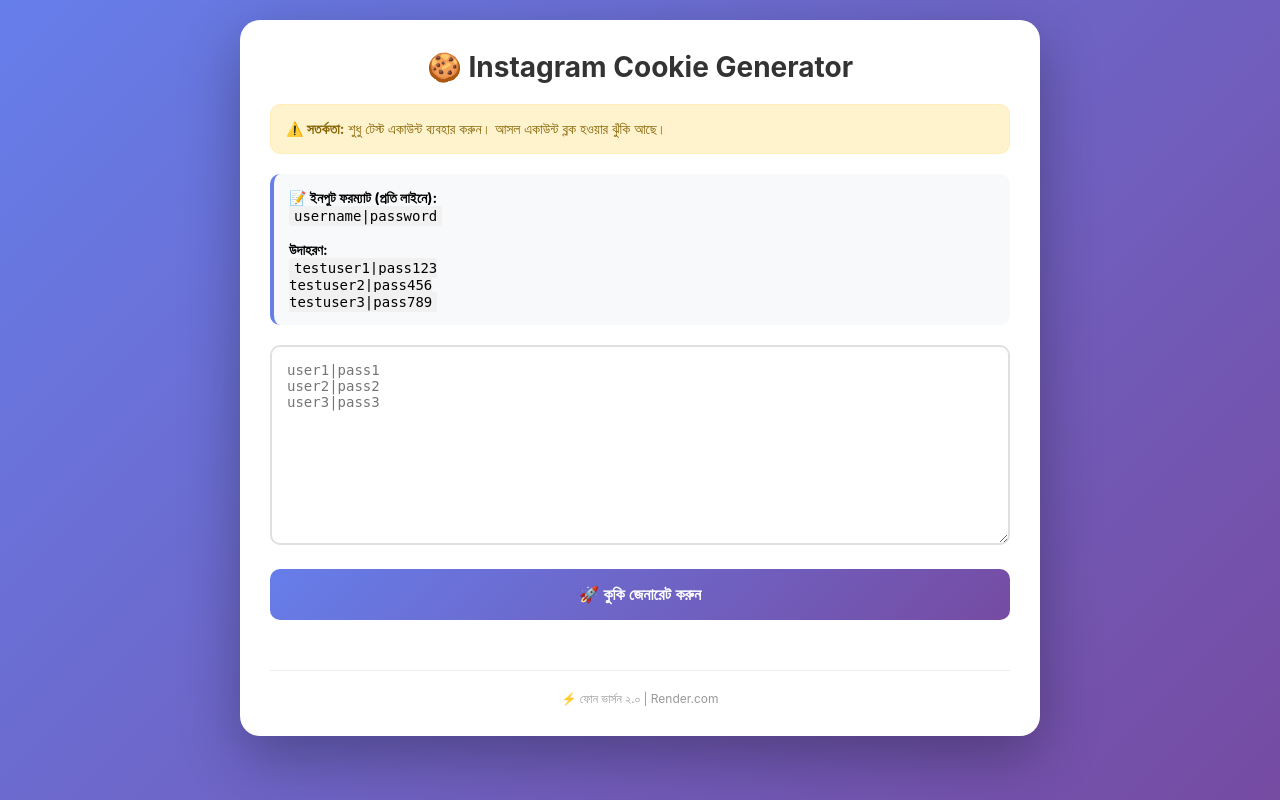
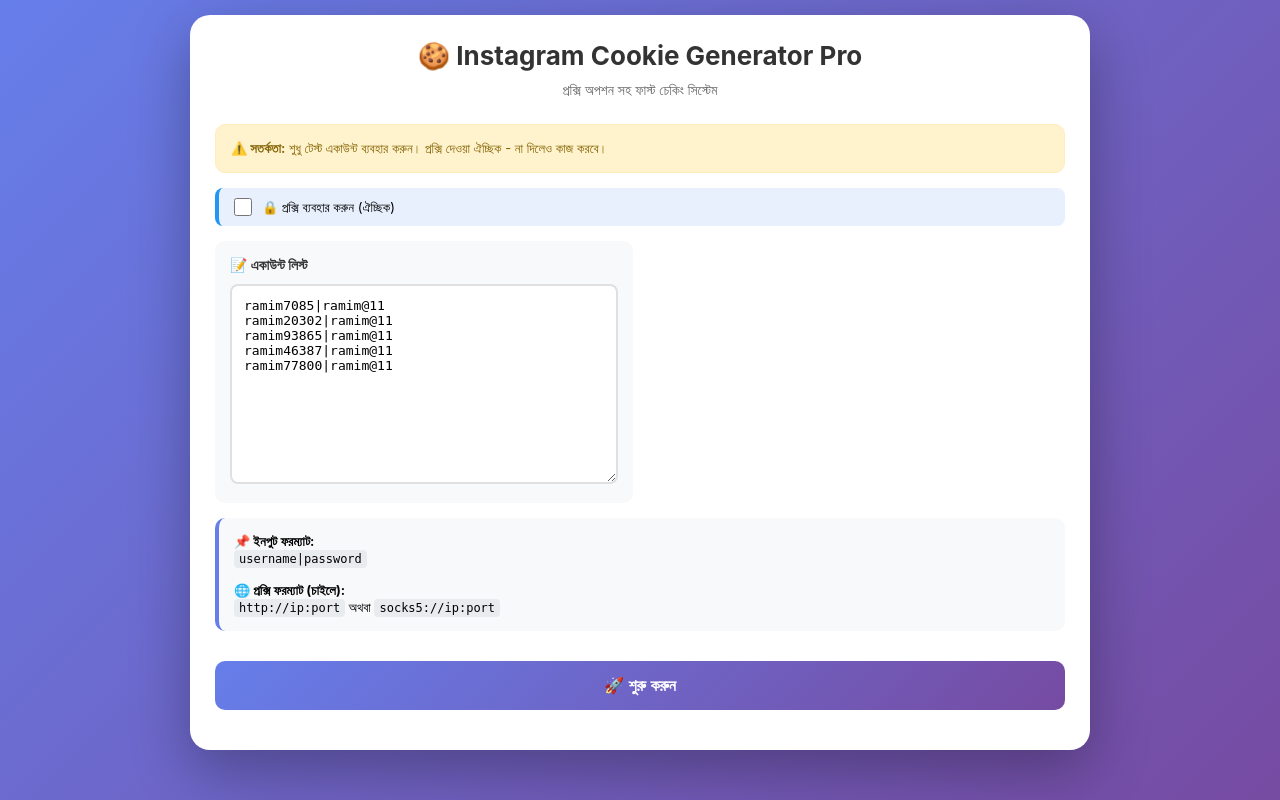
Before and after one commit to phdidea99-sys/insta-cookie-generator, a Flask app: page / in a window 1280 px wide. Run offline with Flask 3, Linux system fonts and the light colour scheme.

Commit message:
Update index.html

```diff
--- a/templates/index.html
+++ b/templates/index.html
@@ -3,7 +3,7 @@
 <head>
     <meta charset="UTF-8">
     <meta name="viewport" content="width=device-width, initial-scale=1.0">
-    <title>Insta Cookie Generator</title>
+    <title>Insta Cookie Generator Pro</title>
     <style>
         * {
             margin: 0;
@@ -14,21 +14,189 @@
             font-family: -apple-system, BlinkMacSystemFont, 'Segoe UI', Roboto, sans-serif;
             background: linear-gradient(135deg, #667eea 0%, #764ba2 100%);
             min-height: 100vh;
-            padding: 20px;
+            padding: 15px;
         }
         .container {
-            max-width: 800px;
+            max-width: 900px;
             margin: 0 auto;
             background: white;
             border-radius: 20px;
-            padding: 30px;
+            padding: 25px;
             box-shadow: 0 20px 60px rgba(0,0,0,0.3);
         }
         h1 {
             text-align: center;
             color: #333;
+            margin-bottom: 10px;
+            font-size: 26px;
+        }
+        .subtitle {
+            text-align: center;
+            color: #666;
+            margin-bottom: 25px;
+            font-size: 14px;
+        }
+        .stats-container {
+            display: grid;
+            grid-template-columns: repeat(auto-fit, minmax(150px, 1fr));
+            gap: 10px;
             margin-bottom: 20px;
-            font-size: 28px;
+        }
+        .stat-card {
+            background: #f8f9fa;
+            border-radius: 10px;
+            padding: 15px;
+            text-align: center;
+            border-left: 4px solid;
+        }
+        .stat-good { border-color: #28a745; }
+        .stat-2fa { border-color: #ffc107; }
+        .stat-challenge { border-color: #17a2b8; }
+        .stat-bad { border-color: #dc3545; }
+        .stat-error { border-color: #6c757d; }
+
+        .stat-number {
+            font-size: 24px;
+            font-weight: bold;
+            margin: 5px 0;
+        }
+        .stat-label {
+            font-size: 12px;
+            color: #666;
+        }
+        .input-section {
+            display: grid;
+            grid-template-columns: 1fr 1fr;
+            gap: 15px;
+            margin-bottom: 15px;
+        }
+        .input-group {
+            background: #f8f9fa;
+            border-radius: 10px;
+            padding: 15px;
+        }
+        .input-group h3 {
+            font-size: 14px;
+            margin-bottom: 10px;
+            color: #333;
+            display: flex;
+            align-items: center;
+            gap: 5px;
+        }
+        textarea {
+            width: 100%;
+            height: 200px;
+            padding: 12px;
+            border: 2px solid #e0e0e0;
+            border-radius: 8px;
+            font-family: monospace;
+            font-size: 13px;
+            resize: vertical;
+            background: white;
+        }
+        textarea:focus {
+            outline: none;
+            border-color: #667eea;
+        }
+        .proxy-option {
+            background: #e8f0fe;
+            border-left: 4px solid #2196f3;
+            padding: 10px 15px;
+            border-radius: 8px;
+            margin-bottom: 15px;
+            font-size: 13px;
+            display: flex;
+            align-items: center;
+            gap: 10px;
+        }
+        .proxy-option input[type="checkbox"] {
+            width: 18px;
+            height: 18px;
+        }
+        .example {
+            background: #f8f9fa;
+            border-left: 4px solid #667eea;
+            padding: 15px;
+            border-radius: 10px;
+            margin-bottom: 15px;
+            font-size: 13px;
+        }
+        .example code {
+            background: #e9ecef;
+            padding: 2px 5px;
+            border-radius: 4px;
+            font-size: 12px;
+        }
+        button {
+            width: 100%;
+            padding: 15px;
+            background: linear-gradient(135deg, #667eea 0%, #764ba2 100%);
+            color: white;
+            border: none;
+            border-radius: 10px;
+            font-size: 16px;
+            font-weight: 600;
+            cursor: pointer;
+            margin: 15px 0;
+        }
+        button:disabled {
+            opacity: 0.5;
+            cursor: not-allowed;
+        }
+        .progress-container {
+            background: #f8f9fa;
+            padding: 15px;
+            border-radius: 10px;
+            margin: 15px 0;
+            display: none;
+        }
+        .progress-bar {
+            width: 100%;
+            height: 25px;
+            background: #e9ecef;
+            border-radius: 12px;
+            overflow: hidden;
+        }
+        .progress-fill {
+            height: 100%;
+            background: linear-gradient(90deg, #4CAF50, #45a049);
+            width: 0%;
+            transition: width 0.3s;
+        }
+        .status-text {
+            text-align: center;
+            margin: 10px 0;
+            color: #666;
+        }
+        .download-section {
+            margin-top: 20px;
+            display: none;
+        }
+        .download-grid {
+            display: grid;
+            grid-template-columns: repeat(auto-fit, minmax(160px, 1fr));
+            gap: 10px;
+            margin-top: 15px;
+        }
+        .download-btn {
+            padding: 12px;
+            border: none;
+            border-radius: 8px;
+            color: white;
+            font-weight: 600;
+            cursor: pointer;
+            font-size: 14px;
+        }
+        .btn-good { background: #28a745; }
+        .btn-2fa { background: #ffc107; color: #333; }
+        .btn-challenge { background: #17a2b8; }
+        .btn-bad { background: #dc3545; }
+        .btn-error { background: #6c757d; }
+        .btn-all { background: #007bff; }
+        .info-text {
+            font-size: 12px;
+            color: #666;
+            margin-top: 5px;
         }
         .warning {
             background: #fff3cd;
@@ -36,264 +204,214 @@
             color: #856404;
             padding: 15px;
             border-radius: 10px;
-            margin-bottom: 20px;
-            font-size: 14px;
-        }
-        .example {
-            background: #f8f9fa;
-            border-left: 4px solid #667eea;
-            padding: 15px;
-            border-radius: 10px;
-            margin-bottom: 20px;
-            font-size: 14px;
-        }
-        textarea {
-            width: 100%;
-            height: 200px;
-            padding: 15px;
-            border: 2px solid #e0e0e0;
-            border-radius: 10px;
-            font-family: monospace;
-            font-size: 14px;
-            margin-bottom: 20px;
-            resize: vertical;
-        }
-        textarea:focus {
-            outline: none;
-            border-color: #667eea;
-        }
-        button {
-            width: 100%;
-            padding: 16px;
-            background: linear-gradient(135deg, #667eea 0%, #764ba2 100%);
-            color: white;
-            border: none;
-            border-radius: 10px;
-            font-size: 16px;
-            font-weight: 600;
-            cursor: pointer;
-            margin-bottom: 20px;
-            transition: transform 0.2s;
-        }
-        button:hover {
-            transform: translateY(-2px);
-        }
-        button:disabled {
-            opacity: 0.5;
-            cursor: not-allowed;
-            transform: none;
-        }
-        .progress-container {
-            margin-top: 20px;
-            display: none;
-            width: 100%;
-        }
-        .progress-bar {
-            width: 100%;
-            height: 20px;
-            background: #f0f0f0;
-            border-radius: 10px;
-            overflow: hidden;
-            margin-bottom: 10px;
-        }
-        .progress-fill {
-            height: 100%;
-            background: linear-gradient(90deg, #4CAF50, #45a049);
-            width: 0%;
-            transition: width 0.3s;
-            border-radius: 10px;
-        }
-        .status {
-            text-align: center;
-            margin: 10px 0;
-            color: #666;
-            font-size: 14px;
-        }
-        .download-btn {
-            background: #4CAF50;
-            display: none;
-            margin-top: 20px;
-        }
-        .download-btn:hover {
-            background: #45a049;
-        }
-        .footer {
-            text-align: center;
-            color: #999;
-            font-size: 12px;
-            margin-top: 30px;
-            border-top: 1px solid #eee;
-            padding-top: 20px;
-        }
-        code {
-            background: #f1f1f1;
-            padding: 2px 5px;
-            border-radius: 3px;
-            font-family: monospace;
-        }
-        .error-message {
-            color: #dc3545;
-            text-align: center;
-            margin: 10px 0;
-            font-size: 14px;
+            margin-bottom: 15px;
+            font-size: 13px;
         }
     </style>
 </head>
 <body>
     <div class="container">
-        <h1>🍪 Instagram Cookie Generator</h1>
+        <h1>🍪 Instagram Cookie Generator Pro</h1>
+        <div class="subtitle">প্রক্সি অপশন সহ ফাস্ট চেকিং সিস্টেম</div>
 
         <div class="warning">
-            <strong>⚠️ সতর্কতা:</strong>
-            শুধু টেস্ট একাউন্ট ব্যবহার করুন। আসল একাউন্ট ব্লক হওয়ার ঝুঁকি আছে।
+            <strong>⚠️ সতর্কতা:</strong> শুধু টেস্ট একাউন্ট ব্যবহার করুন।
+            প্রক্সি দেওয়া ঐচ্ছিক - না দিলেও কাজ করবে।
+        </div>
+
+        <div class="proxy-option">
+            <input type="checkbox" id="enableProxy" onchange="toggleProxy()">
+            <label for="enableProxy">🔒 প্রক্সি ব্যবহার করুন (ঐচ্ছিক)</label>
+        </div>
+
+        <div class="input-section">
+            <div class="input-group">
+                <h3>📝 একাউন্ট লিস্ট</h3>
+                <textarea id="inputData" placeholder="user1|pass1&#10;user2|pass2&#10;user3|pass3">ramim7085|ramim@11
+ramim20302|ramim@11
+ramim93865|ramim@11
+ramim46387|ramim@11
+ramim77800|ramim@11</textarea>
+            </div>
+
+            <div class="input-group" id="proxySection" style="display: none;">
+                <h3>🌐 প্রক্সি লিস্ট (ঐচ্ছিক)</h3>
+                <textarea id="proxyData" placeholder="http://45.79.120.99:3128&#10;http://68.183.191.12:3128&#10;http://167.99.86.11:3128"></textarea>
+                <div class="info-text">প্রতি লাইনে একটি প্রক্সি। ফরম্যাট: http://ip:port</div>
+            </div>
         </div>
 
         <div class="example">
-            <strong>📝 ইনপুট ফরম্যাট (প্রতি লাইনে):</strong><br>
+            <strong>📌 ইনপুট ফরম্যাট:</strong><br>
             <code>username|password</code><br><br>
-            <strong>উদাহরণ:</strong><br>
-            <code>testuser1|pass123<br>testuser2|pass456<br>testuser3|pass789</code>
+            <strong>🌐 প্রক্সি ফরম্যাট (চাইলে):</strong><br>
+            <code>http://ip:port</code> অথবা <code>socks5://ip:port</code>
         </div>
 
-        <textarea id="inputData" placeholder="user1|pass1&#10;user2|pass2&#10;user3|pass3"></textarea>
+        <button id="submitBtn" onclick="startProcessing()">🚀 শুরু করুন</button>
 
-        <button id="submitBtn" onclick="generateCookies()">🚀 কুকি জেনারেট করুন</button>
+        <div class="stats-container" id="statsContainer" style="display: none;">
+            <div class="stat-card stat-good">
+                <div class="stat-label">✅ গুড</div>
+                <div class="stat-number" id="statGood">0</div>
+            </div>
+            <div class="stat-card stat-2fa">
+                <div class="stat-label">🔐 2FA</div>
+                <div class="stat-number" id="stat2fa">0</div>
+            </div>
+            <div class="stat-card stat-challenge">
+                <div class="stat-label">⚠️ চ্যালেঞ্জ</div>
+                <div class="stat-number" id="statChallenge">0</div>
+            </div>
+            <div class="stat-card stat-bad">
+                <div class="stat-label">❌ ব‍্যাড</div>
+                <div class="stat-number" id="statBad">0</div>
+            </div>
+            <div class="stat-card stat-error">
+                <div class="stat-label">❗ error</div>
+                <div class="stat-number" id="statError">0</div>
+            </div>
+        </div>
 
         <div class="progress-container" id="progressContainer">
             <div class="progress-bar">
                 <div class="progress-fill" id="progressFill"></div>
             </div>
-            <div class="status" id="statusText">প্রসেসিং শুরু হচ্ছে...</div>
-            <div class="error-message" id="errorText"></div>
+            <div class="status-text" id="statusText"></div>
         </div>
 
-        <button class="download-btn" id="downloadBtn">📥 ফাইল ডাউনলোড করুন</button>
-
-        <div class="footer">
-            ⚡ ফোন ভার্সন ২.০ | Render.com
+        <div class="download-section" id="downloadSection">
+            <h3>📥 ডাউনলোড অপশন:</h3>
+            <div class="download-grid">
+                <button class="download-btn btn-good" onclick="downloadFile('good')">✅ গুড একাউন্ট</button>
+                <button class="download-btn btn-2fa" onclick="downloadFile('2fa')">🔐 2FA একাউন্ট</button>
+                <button class="download-btn btn-challenge" onclick="downloadFile('challenge')">⚠️ চ্যালেঞ্জ</button>
+                <button class="download-btn btn-bad" onclick="downloadFile('bad')">❌ ব‍্যাড</button>
+                <button class="download-btn btn-error" onclick="downloadFile('error')">❗ error</button>
+                <button class="download-btn btn-all" onclick="downloadAll()">📦 সব একসাথে</button>
+            </div>
         </div>
     </div>
 
     <script>
-        function generateCookies() {
+        let currentJobId = null;
+        let statusInterval = null;
+
+        function toggleProxy() {
+            const proxySection = document.getElementById('proxySection');
+            const enableProxy = document.getElementById('enableProxy');
+            proxySection.style.display = enableProxy.checked ? 'block' : 'none';
+        }
+
+        function startProcessing() {
             const inputData = document.getElementById('inputData').value;
+            const enableProxy = document.getElementById('enableProxy').checked;
+            const proxyData = enableProxy ? document.getElementById('proxyData').value : '';
 
             if (!inputData.trim()) {
-                alert('❌ প্লিজ কিছু ডাটা লিখুন!');
+                alert('❌ প্লিজ একাউন্ট লিস্ট দিন!');
                 return;
             }
 
-            // প্রোগ্রেস বার দেখান
+            // UI রিসেট
+            document.getElementById('statsContainer').style.display = 'none';
+            document.getElementById('downloadSection').style.display = 'none';
             document.getElementById('progressContainer').style.display = 'block';
             document.getElementById('progressFill').style.width = '0%';
             document.getElementById('statusText').innerText = 'প্রসেসিং শুরু হচ্ছে...';
-            document.getElementById('errorText').innerText = '';
+            document.getElementById('submitBtn').disabled = true;
 
-            // বাটন ডিজেবল করুন
-            document.getElementById('submitBtn').disabled = true;
-            document.getElementById('downloadBtn').style.display = 'none';
-
-            console.log('Sending data to server...');
-
-            // API কল
             fetch('/api/submit', {
                 method: 'POST',
-                headers: {
-                    'Content-Type': 'application/json'
-                },
+                headers: {'Content-Type': 'application/json'},
                 body: JSON.stringify({
-                    credentials: inputData
+                    credentials: inputData,
+                    proxies: proxyData
                 })
             })
-            .then(response => {
-                console.log('Response status:', response.status);
-                if (!response.ok) {
-                    throw new Error(`HTTP error! status: ${response.status}`);
-                }
-                return response.json();
-            })
+            .then(response => response.json())
             .then(data => {
-                console.log('Response data:', data);
-
                 if (data.error) {
-                    document.getElementById('errorText').innerText = 'Error: ' + data.error;
-                    document.getElementById('statusText').innerText = '❌ ব্যর্থ';
-                    document.getElementById('submitBtn').disabled = false;
+                    alert('Error: ' + data.error);
+                    resetUI();
                     return;
                 }
 
-                if (data.job_id) {
-                    console.log('Job ID:', data.job_id);
-                    // স্ট্যাটাস চেক করা শুরু
-                    checkStatus(data.job_id);
-                } else {
-                    throw new Error('No job ID received');
+                currentJobId = data.job_id;
+                if (data.proxy_count > 0) {
+                    document.getElementById('statusText').innerText = `প্রসেসিং শুরু... (${data.proxy_count} টি প্রক্সি ব্যবহার হবে)`;
                 }
+                checkStatus();
             })
             .catch(error => {
-                console.error('Fetch error:', error);
-                document.getElementById('errorText').innerText = 'কানেকশন error: ' + error.message;
-                document.getElementById('statusText').innerText = '❌ error';
-                document.getElementById('submitBtn').disabled = false;
+                alert('Error: ' + error);
+                resetUI();
             });
         }
 
-        function checkStatus(jobId) {
-            console.log('Checking status for job:', jobId);
+        function checkStatus() {
+            if (statusInterval) clearInterval(statusInterval);
 
-            const interval = setInterval(() => {
-                fetch(`/api/status/${jobId}`)
-                    .then(response => {
-                        if (!response.ok) {
-                            throw new Error(`Status check failed: ${response.status}`);
-                        }
-                        return response.json();
-                    })
+            statusInterval = setInterval(() => {
+                fetch(`/api/status/${currentJobId}`)
+                    .then(response => response.json())
                     .then(data => {
-                        console.log('Status data:', data);
-
                         if (data.error) {
-                            clearInterval(interval);
-                            document.getElementById('errorText').innerText = 'Error: ' + data.error;
-                            document.getElementById('statusText').innerText = '❌ ব্যর্থ';
-                            document.getElementById('submitBtn').disabled = false;
+                            clearInterval(statusInterval);
+                            alert('Error: ' + data.error);
+                            resetUI();
                             return;
                         }
 
                         // প্রোগ্রেস আপডেট
-                        if (data.progress !== undefined) {
-                            document.getElementById('progressFill').style.width = data.progress + '%';
-                            document.getElementById('statusText').innerText = `প্রসেসিং... ${data.progress}%`;
+                        document.getElementById('progressFill').style.width = data.progress + '%';
+
+                        let statusText = `প্রসেসিং... ${data.progress}%`;
+                        if (data.proxy_count > 0) {
+                            statusText += ` (${data.proxy_count} টি প্রক্সি)`;
+                        }
+                        document.getElementById('statusText').innerText = statusText;
+
+                        // স্ট্যাটাস দেখান
+                        if (data.details) {
+                            document.getElementById('statsContainer').style.display = 'grid';
+                            document.getElementById('statGood').innerText = data.details.good || 0;
+                            document.getElementById('stat2fa').innerText = data.details['2fa'] || 0;
+                            document.getElementById('statChallenge').innerText = data.details.challenge || 0;
+                            document.getElementById('statBad').innerText = data.details.bad || 0;
+                            document.getElementById('statError').innerText = data.details.error || 0;
                         }
 
-                        // স্ট্যাটাস চেক
+                        // সম্পন্ন হলে
                         if (data.status === 'completed') {
-                            clearInterval(interval);
+                            clearInterval(statusInterval);
+                            document.getElementById('progressFill').style.width = '100%';
+                            document.getElementById('statusText').innerText = '✅ সম্পন্ন!';
                             document.getElementById('submitBtn').disabled = false;
-                            document.getElementById('statusText').innerText = '✅ সম্পন্ন!';
-                            document.getElementById('progressFill').style.width = '100%';
-
-                            // ডাউনলোড বাটন দেখান
-                            const downloadBtn = document.getElementById('downloadBtn');
-                            downloadBtn.style.display = 'block';
-                            downloadBtn.onclick = function() {
-                                window.location.href = `/api/download/${jobId}`;
-                            };
-                        }
-
-                        if (data.status === 'error') {
-                            clearInterval(interval);
-                            document.getElementById('submitBtn').disabled = false;
-                            document.getElementById('statusText').innerText = '❌ error হয়েছে';
-                            document.getElementById('errorText').innerText = data.error || 'অজানা error';
+                            document.getElementById('downloadSection').style.display = 'block';
                         }
                     })
                     .catch(error => {
-                        console.error('Status check error:', error);
-                        // error হলে interval বন্ধ না করে চালিয়ে যান
-                        document.getElementById('errorText').innerText = 'স্ট্যাটাস চেক error: ' + error.message;
+                        console.error('Status error:', error);
                     });
             }, 2000);
+        }
+
+        function downloadFile(type) {
+            if (currentJobId) {
+                window.location.href = `/api/download/${currentJobId}/${type}`;
+            }
+        }
+
+        function downloadAll() {
+            if (currentJobId) {
+                window.location.href = `/api/download/all/${currentJobId}`;
+            }
+        }
+
+        function resetUI() {
+            document.getElementById('submitBtn').disabled = false;
+            document.getElementById('progressContainer').style.display = 'none';
         }
     </script>
 </body>
```
